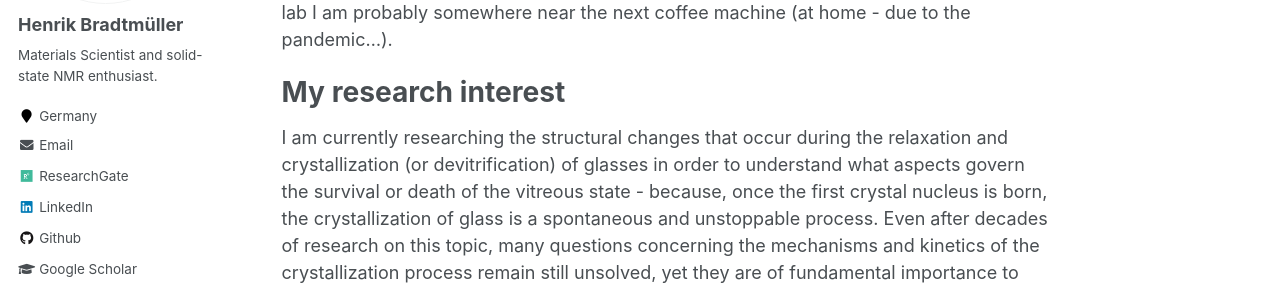
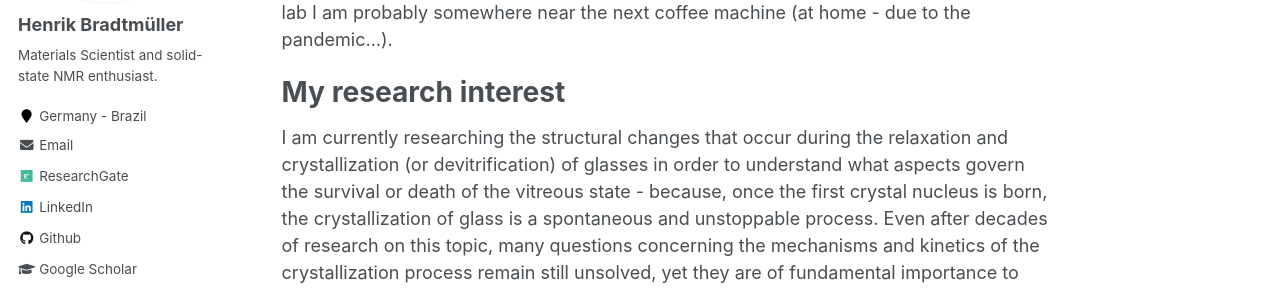
Before and after one commit to hbrmn/hbrmn.github.io, a Jekyll site: the page built from _pages/about.md, in a window 1280 px wide. Shown: the part 337-627 px from the top of the page. Built offline with Jekyll 4.4.1, drawn with Linux system fonts in a browser that asks for light colours; some web fonts are replaced.

Commit message:
Update _config.yml

```diff
--- a/_config.yml
+++ b/_config.yml
@@ -83,7 +83,7 @@ author:
   name             : "Henrik Bradtmüller"
   avatar           : "profile.png"
   bio              : "Materials Scientist and solid-state NMR enthusiast."
-  location         : "Germany"
+  location         : "Germany - Brazil"
   employer         :
   pubmed           :
   googlescholar    : "https://scholar.google.com/citations?hl=en&user=lU7OvVQAAAAJ"
```
